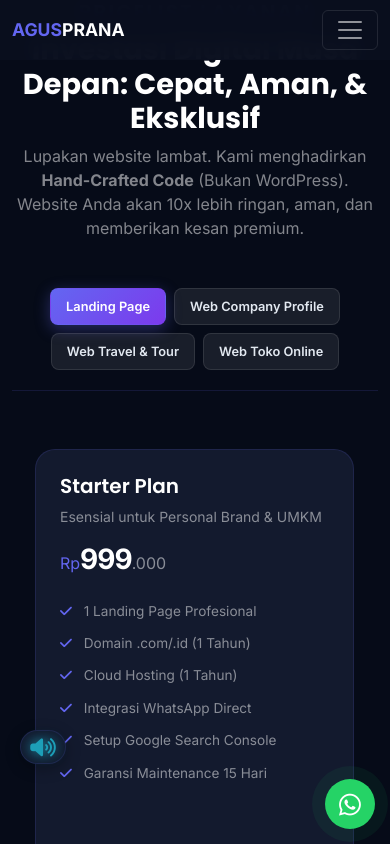
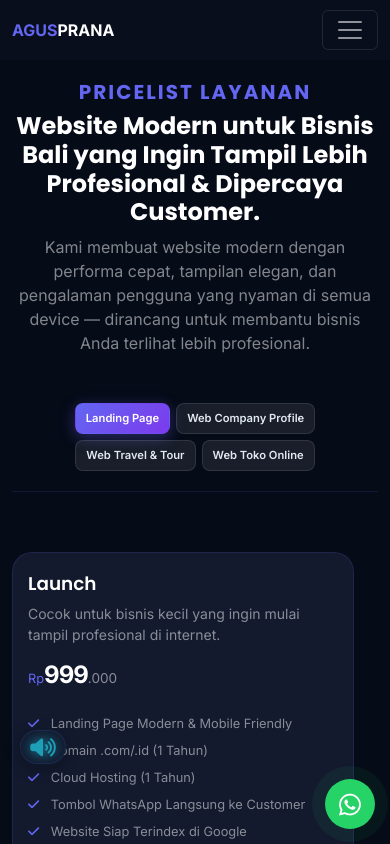
Before and after one commit to odivpds/PutuAgusPranaDhivaSatvika.github.io, a React (Vite) app: page /business in a window 390 px wide. Both pictures are taken after a click on the button "ENTER EXPERIENCE". Shown: the top 844 px of the page. Built offline with nearby package versions, Linux system fonts and the light colour scheme; a web font is replaced by a local one.

Commit message:
index.css fix

```diff
--- a/src/index.css
+++ b/src/index.css
@@ -628,7 +628,7 @@ ul.text-white.small {
 
   .project-showcase:hover .ps-image-wrapper {
     /* border-color: var(--accent); */
-    box-shadow: 0 0 25px var(--glow-accent);
+    box-shadow: none;
   }
 }
 
@@ -1014,14 +1014,17 @@ body.light-mode .btn-tab:hover:not(.active) {
 @media (max-width: 768px) {
   .mainpaket-nav {
     justify-content: center;
-    padding-left: 10px;
-    padding-right: 10px;
+    padding-left: 15px;
+    padding-right: 15px;
+    padding-bottom: 20px;
+    gap: 8px !important;
     -webkit-overflow-scrolling: touch;
   }
 
   .btn-tab {
-    font-size: 0.8rem;
-    padding: 8px 15px;
+    font-size: 0.75rem;
+    padding: 8px 12px;
+    white-space: normal;
   }
 }
 
@@ -1255,16 +1258,16 @@ html {
 /* Tablet & Mobile (Layar di bawah 992px) */
 @media (max-width: 991.98px) {
   :root {
-    --section-spacing: 60px;
+    --section-spacing: 50px;
   }
 
   section {
     padding-top: 0 !important;
-    padding-bottom: 30px !important;
+    padding-bottom: 40px !important;
   }
 
   .section-padding {
-    padding: var(--section-spacing) 0;
+    padding: var(--section-spacing) 20px;
   }
 
   .navbar {
@@ -1376,12 +1379,14 @@ html {
 
   .pricing-card.featured {
     transform: scale(1);
-    margin: 10px 0;
+    margin: 15px 0;
+    padding: 30px 20px !important;
   }
 
   .pricing-card {
-    max-width: 450px;
-    margin: 10px auto;
+    max-width: 100%;
+    margin: 15px auto;
+    padding: 30px 20px !important;
   }
 
   .ps-title {
@@ -1393,18 +1398,39 @@ html {
   }
 
   .display-5 {
-    font-size: 2.2rem;
+    font-size: 2rem;
+  }
+
+  #business .display-5 {
+    font-size: 1.8rem !important;
+  }
+
+  .pricing-header h4 {
+    font-size: 1.3rem;
+  }
+
+  .pricing-features li {
+    font-size: 0.9rem;
+    margin-bottom: 10px;
+  }
+
+  .price .amount {
+    font-size: 1.8rem !important;
+  }
+
+  .pricing-grid {
+    row-gap: 20px !important;
   }
 }
 
 /* SmartPhone Kecil (iPhone SE, Galaxy S9 - max 576px) */
 @media (max-width: 575.98px) {
   .display-3 {
-    font-size: 2rem !important;
+    font-size: 1.8rem !important;
   }
 
   .section-title {
-    font-size: 1.75rem;
+    font-size: 1.5rem;
   }
 
   .row-cols-2>.col {
@@ -1412,34 +1438,67 @@ html {
   }
 
   .navbar-brand {
-    font-size: 1.1rem;
+    font-size: 1rem;
+  }
+
+  #business {
+    padding-top: 80px !important;
   }
 
   #business .display-5 {
-    font-size: 1.8rem !important;
+    font-size: 1.5rem !important;
   }
 
   .hero-section .content-column .d-flex>a.btn {
     width: 100%;
-    max-width: 250px;
+    max-width: 100%;
+  }
+
+  .mainpaket-nav {
+    gap: 6px !important;
+    margin-bottom: 25px;
+    padding: 0 10px 20px 10px;
+  }
+
+  .btn-tab {
+    font-size: 0.7rem;
+    padding: 6px 10px;
   }
 
   .pricing-card {
-    padding: 1.5rem !important;
+    padding: 20px 15px !important;
     max-width: 100%;
-    margin: 10px 0px 10px 23px !important;
+    margin: 12px 0 !important;
+  }
+
+  .pricing-card.featured {
+    margin: 12px 0 !important;
   }
 
   .pricing-card .amount {
-    font-size: 1.75rem !important;
+    font-size: 1.5rem !important;
   }
 
   .pricing-header h4 {
-    font-size: 1.25rem;
+    font-size: 1.15rem;
   }
 
   .pricing-features li {
+    font-size: 0.8rem;
+    margin-bottom: 8px;
+  }
+
+  .price .currency {
+    font-size: 0.8rem;
+  }
+
+  .price .duration {
     font-size: 0.85rem;
+  }
+
+  .pricing-grid {
+    row-gap: 16px !important;
+    column-gap: 12px !important;
   }
 }
 
--- a/src/pages/Business.jsx
+++ b/src/pages/Business.jsx
@@ -23,9 +23,9 @@ const Business = () => {
           transition={{ duration: 0.8 }}
         >
           <h5 className="text-accent fw-bold uppercase" style={{ letterSpacing: '2px' }}>PRICELIST LAYANAN</h5>
-          <h2 className="display-5 fw-bold text-white">Investasi Digital Masa Depan: Cepat, Aman, & Eksklusif</h2>
+          <h2 className="display-5 fw-bold text-white">Website Modern untuk Bisnis Bali yang Ingin Tampil Lebih Profesional & Dipercaya Customer.</h2>
           <p className="text-white-50 mx-auto mb-5" style={{ maxWidth: '800px' }}>
-            Lupakan website lambat. Kami menghadirkan <strong>Hand-Crafted Code</strong> (Bukan WordPress). Website Anda akan 10x lebih ringan, aman, dan memberikan kesan premium.
+              Kami membuat website modern dengan performa cepat, tampilan elegan, dan pengalaman pengguna yang nyaman di semua device — dirancang untuk membantu bisnis Anda terlihat lebih profesional.
           </p>
 
           <div className="mainpaket-nav d-flex justify-content-center flex-wrap gap-2 mb-5">
@@ -51,8 +51,8 @@ const Business = () => {
                 <div className="col-lg-4 col-md-6">
                   <div className="pricing-card p-4 mt-lg-3 h-100 d-flex flex-column">
                     <div className="pricing-header mb-4">
-                      <h4 className="text-white">Starter Plan</h4>
-                      <p className="text-white-50 small">Esensial untuk Personal Brand & UMKM</p>
+                      <h4 className="text-white">Launch</h4>
+                      <p className="text-white-50 small">  Cocok untuk bisnis kecil yang ingin mulai tampil profesional di internet.</p>
                       <div className="price mt-3">
                         <span className="currency text-accent">Rp</span>
                         <span className="amount h2 fw-bold text-white">999</span>
@@ -60,14 +60,14 @@ const Business = () => {
                       </div>
                     </div>
                     <ul className="pricing-features list-unstyled text-white-50 mb-5">
-                      <li><i className="fas fa-check text-accent me-2"></i> 1 Landing Page Profesional</li>
+                      <li><i className="fas fa-check text-accent me-2"></i> Landing Page Modern & Mobile Friendly</li>
                       <li><i className="fas fa-check text-accent me-2"></i> Domain .com/.id (1 Tahun)</li>
                       <li><i className="fas fa-check text-accent me-2"></i> Cloud Hosting (1 Tahun)</li>
-                      <li><i className="fas fa-check text-accent me-2"></i> Integrasi WhatsApp Direct</li>
-                      <li><i className="fas fa-check text-accent me-2"></i> Setup Google Search Console</li>
+                      <li><i className="fas fa-check text-accent me-2"></i> Tombol WhatsApp Langsung ke Customer</li>
+                      <li><i className="fas fa-check text-accent me-2"></i> Website Siap Terindex di Google</li>
                       <li><i className="fas fa-check text-accent me-2"></i> Garansi Maintenance 15 Hari</li>
                     </ul>
-                    <a href={getWaLink('Landing Page Starter')} className="btn btn-outline-accent w-100 fw-bold mt-auto" onClick={() => playClickSFX()}>Order Sekarang</a>
+                    <a href={getWaLink('Landing Page Starter')} className="btn btn-outline-accent w-100 fw-bold mt-auto" onClick={() => playClickSFX()}>Konsultasi Gratis</a>
                   </div>
                 </div>
 
@@ -86,11 +86,9 @@ const Business = () => {
                     </div>
                     <p className="text-accent small fw-bold mb-3">Semua fitur Starter, plus:</p>
                     <ul className="pricing-features list-unstyled text-white mb-5">
-                      <li><i className="fas fa-plus-circle text-accent me-2"></i> Hingga 5 Halaman Utama</li>
-                      <li><i className="fas fa-plus-circle text-accent me-2"></i> Optimasi SEO On-Page</li>
-                      <li><i className="fas fa-plus-circle text-accent me-2"></i> Email Bisnis (nama@bisnis.com)</li>
-                      <li><i className="fas fa-plus-circle text-accent me-2"></i> Advanced Copywriting Persuasif</li>
-                      <li><i className="fas fa-plus-circle text-accent me-2"></i> Keamanan SSL & Anti-Spam</li>
+                      <li><i className="fas fa-plus-circle text-accent me-2"></i> Multi-pages</li>
+                      <li><i className="fas fa-plus-circle text-accent me-2"></i> Bisnis Serius</li>
+                      <li><i className="fas fa-plus-circle text-accent me-2"></i> UI Advanced</li>
                     </ul>
                     <a href={getWaLink('Landing Page Growth')} className="btn btn-accent w-100 fw-bold mt-auto" onClick={() => playClickSFX()}>Order Sekarang</a>
                   </div>
@@ -100,15 +98,15 @@ const Business = () => {
                 <div className="col-lg-4 col-md-6">
                   <div className="pricing-card p-4 mt-lg-3 h-100 d-flex flex-column">
                     <div className="pricing-header mb-4">
-                      <h4 className="text-white">Enterprise Elite</h4>
-                      <p className="text-white-50 small">Kecepatan & Desain Tanpa Batas</p>
-                      <div className="price mt-3">
+                      <h4 className="text-white">Custom Project</h4>
+                      <p className="text-white-50 small">Lets Discuss Your Unique Needs</p>
+                      {/* <div className="price mt-3">
                         <span className="currency text-accent">Rp</span>
                         <span className="amount h2 fw-bold text-white">2.999</span>
                         <span className="duration text-white-50">.000</span>
-                      </div>
+                      </div> */}
                     </div>
-                    <p className="text-white-50 small fw-bold mb-3">Semua fitur Business, plus:</p>
+                    {/* <p className="text-white-50 small fw-bold mb-3">Semua fitur Business, plus:</p>
                     <ul className="pricing-features list-unstyled text-white-50 mb-5">
                       <li><i className="fas fa-plus-circle text-accent me-2"></i> Desain Animasi Eksklusif</li>
                       <li><i className="fas fa-plus-circle text-accent me-2"></i> Optimasi Kecepatan Maksimal</li>
@@ -116,7 +114,7 @@ const Business = () => {
                       <li><i className="fas fa-plus-circle text-accent me-2"></i> Free Logo Design Basic</li>
                       <li><i className="fas fa-plus-circle text-accent me-2"></i> Prioritas Support 24/7</li>
                       <li><i className="fas fa-plus-circle text-accent me-2"></i> Garansi Maintenance 60 Hari</li>
-                    </ul>
+                    </ul> */}
                     <a href={getWaLink('Landing Page Ultimate')} className="btn btn-outline-accent w-100 fw-bold mt-auto" onClick={() => playClickSFX()}>Order Sekarang</a>
                   </div>
                 </div>
```
